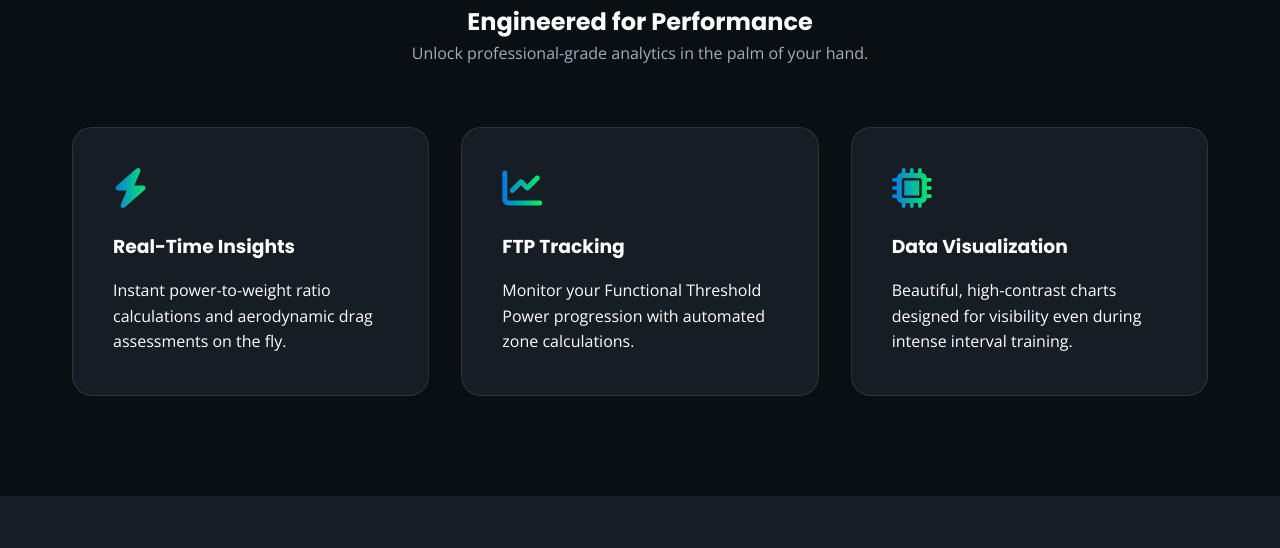
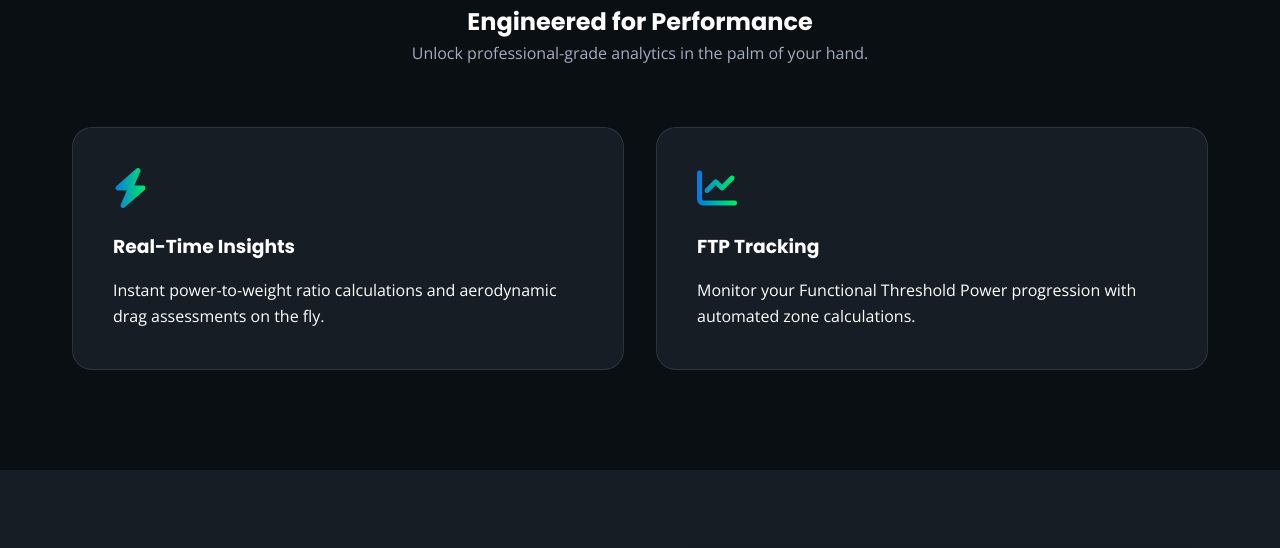
Before and after one commit to ThoroughbredCreative/website-demo-, a plain HTML site: page index.html in a window 1280 px wide. Shown: the part 897-1445 px from the top of the page. Drawn offline with nearby package versions, Linux system fonts and the light colour scheme.

Commit message:
i removed the data visualization card in the page

```diff
--- a/index.html
+++ b/index.html
@@ -481,11 +481,6 @@
                     <h3>FTP Tracking</h3>
                     <p>Monitor your Functional Threshold Power progression with automated zone calculations.</p>
                 </div>
-                <div class="feature-card reveal">
-                    <i class="fas fa-microchip"></i>
-                    <h3>Data Visualization</h3>
-                    <p>Beautiful, high-contrast charts designed for visibility even during intense interval training.</p>
-                </div>
             </div>
         </div>
     </section>
```
